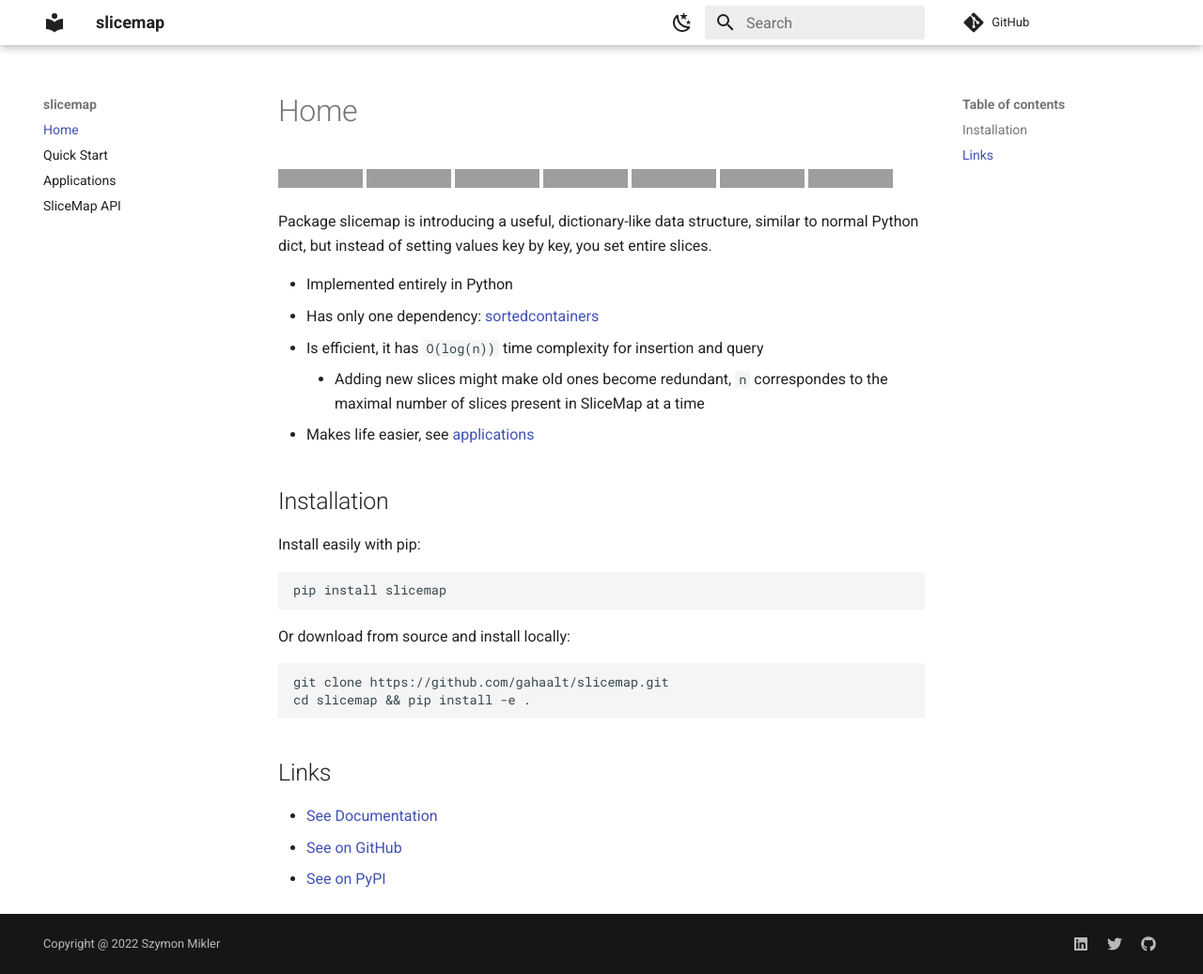
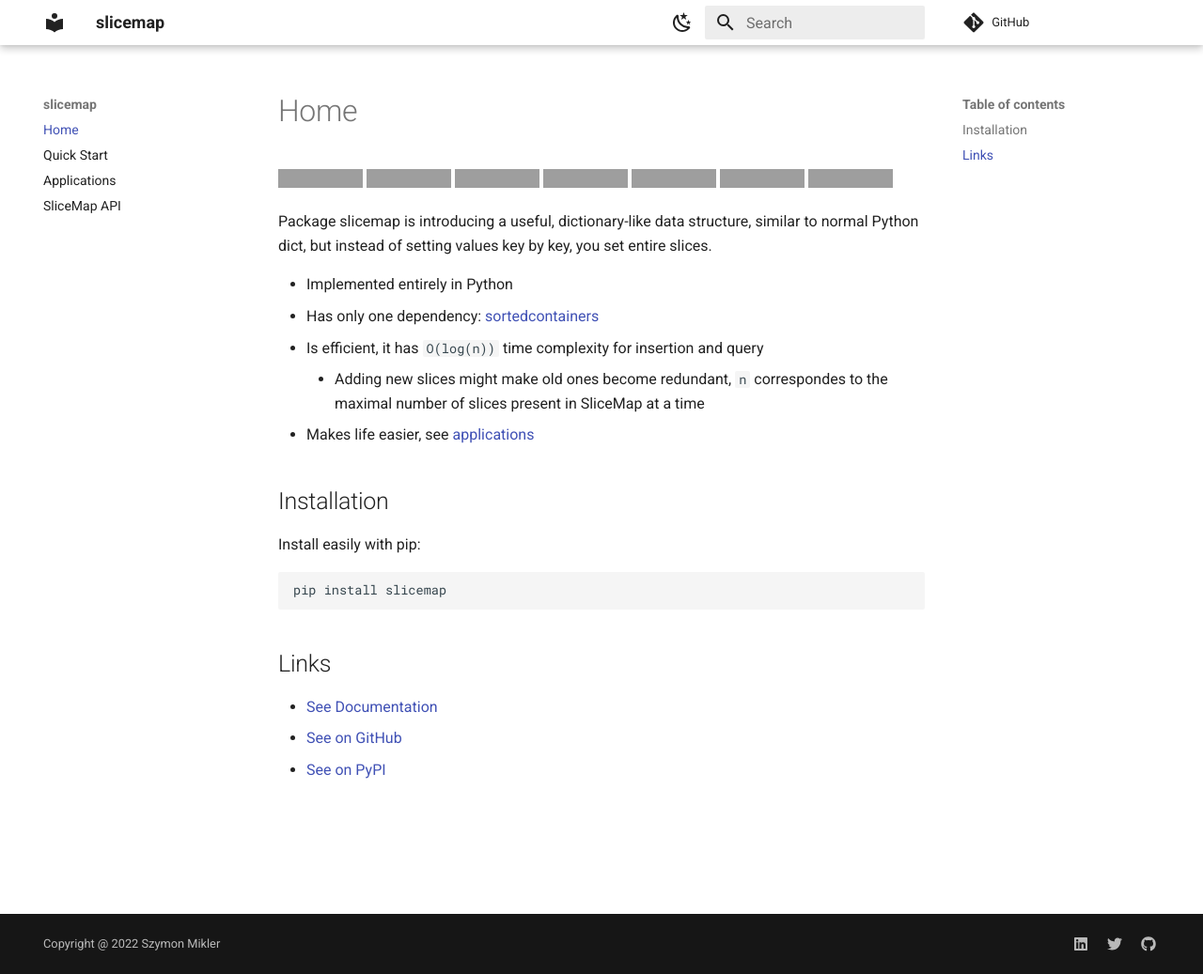
Before and after one commit to sjmikler/slicemap, an MkDocs documentation site: the page built from docs/README.md, in a window 1280 px wide and 1037 px high, cut to the strip 0-1037 px from the top of the window. Shown: the whole strip at 94% size. Built offline with MkDocs 1.6.1 and Material for MkDocs 9.7.7, drawn with Linux system fonts in a browser that asks for light colours; comment, search, counter and statistics services are not loaded; grey boxes are pictures that could not be loaded.

Commit message:
Remove alternative installation method

````diff
--- a/docs/README.md
+++ b/docs/README.md
@@ -25,13 +25,6 @@ Install easily with pip:
 pip install slicemap
 ```
 
-Or download from source and install locally:
-
-```
-git clone https://github.com/gahaalt/slicemap.git
-cd slicemap && pip install -e .
-```
-
 ## Links
 
 * [See Documentation](https://slicemap.readthedocs.io/)
````
